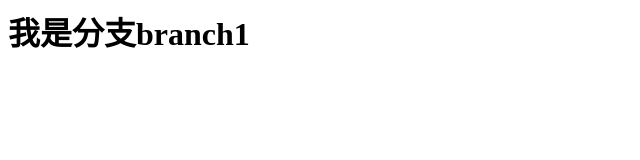
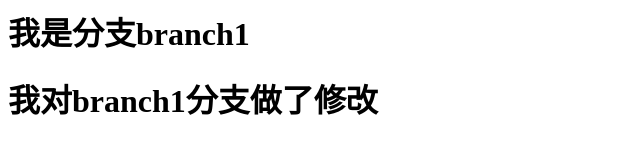
Before and after one commit to zhengxi1992/my-git-demo, a plain HTML site: page index.html in a window 1280 px wide. Shown: the whole page, without its empty margins (0-640 px from the left). Drawn offline with Linux system fonts and the light colour scheme.

Commit message:
我对branch1做了修改

```diff
--- a/index.html
+++ b/index.html
@@ -6,5 +6,6 @@
 	</head>
 	<body>
 		<h1>我是分支branch1</h1>
+		<h1>我对branch1分支做了修改</h1>
 	</body>
 </html>
```
